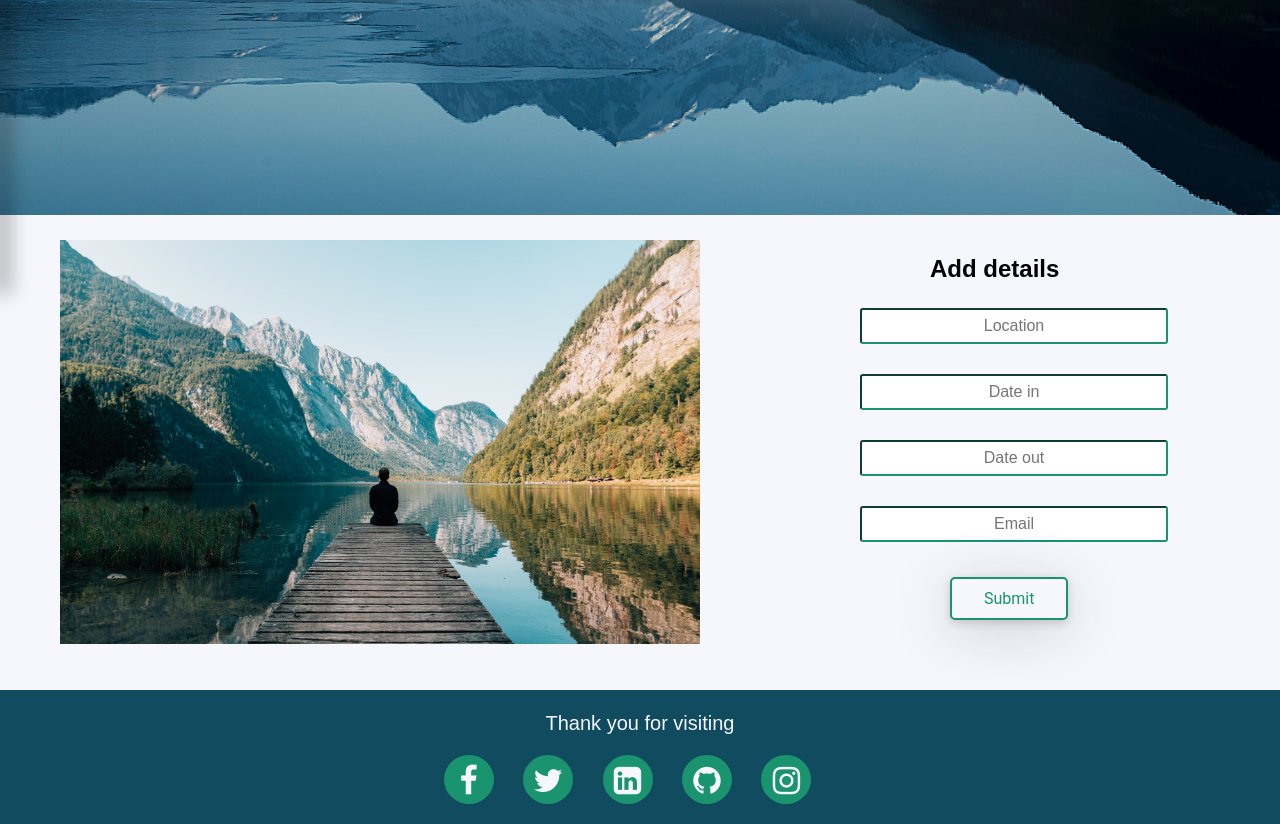
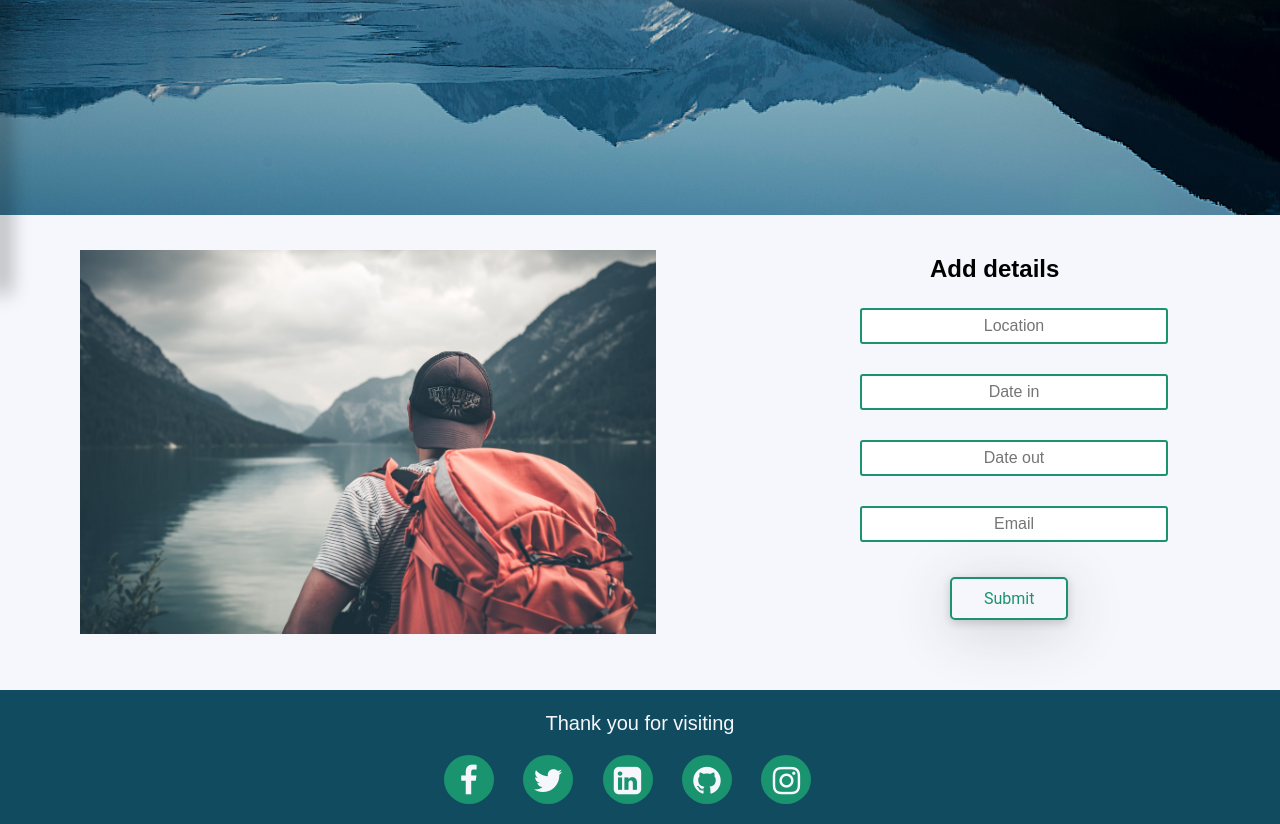
Before and after one commit to ayeshatahirme/TravelGo, a PHP site: page /main.php in a window 1280 px wide. Shown: the part 579-1403 px from the top of the page. Run offline with PHP 8.4, Linux system fonts and the light colour scheme.

Commit message:
Update made

```diff
--- a/main.php
+++ b/main.php
@@ -159,7 +159,7 @@
             <p class="para1">Nature. Adventure. Experience.</p>
         </div>
     </section>
-    <img src="images/t7.jpg" alt="trees" class="side-pic">
+    <img src="images/t4.jpg" alt="trees" class="side-pic">
     <div class="details">
         <h2>Add details</h2>
         <div>
--- a/stylesheet.css
+++ b/stylesheet.css
@@ -41,7 +41,7 @@ body{
     #fullname{
         width: 300px;
         height: 30px;
-        border-color: #1a936f;
+        border: 2px solid #1a936f;
         border-radius: 3px;
         text-align: center;
         margin-top: 30px;
@@ -72,7 +72,7 @@ body{
     input[type=text]{
         width: 300px;
         height: 30px;
-        border-color: #1a936f;
+        border: 2px solid #1a936f;
         border-radius: 3px;
         text-align: center;
         margin-top: 15px;
@@ -242,17 +242,15 @@ body{
         margin-top: -105px;
     }
     .side-pic{
-        width: 50%;
+        width: 45%;
         float: left;
-        margin-top: 25px;
-        margin-left: 60px;
+        margin-top: 35px;
+        margin-left: 80px;
     }
     .centered{
         top: 50%;
         color: #f6f7fc;
         font-size: 44px;
-        /* position: relative;
-        text-align: center; */
         transform: translate(-50%, -50%);
       }
       .centered .para1{
@@ -271,7 +269,7 @@ body{
       input[type=email]{
         width: 300px;
         height: 30px;
-        border-color: #1a936f;
+        border: 2px solid #1a936f;
         border-radius: 3px;
         text-align: center;
         margin-top: 15px;
```
